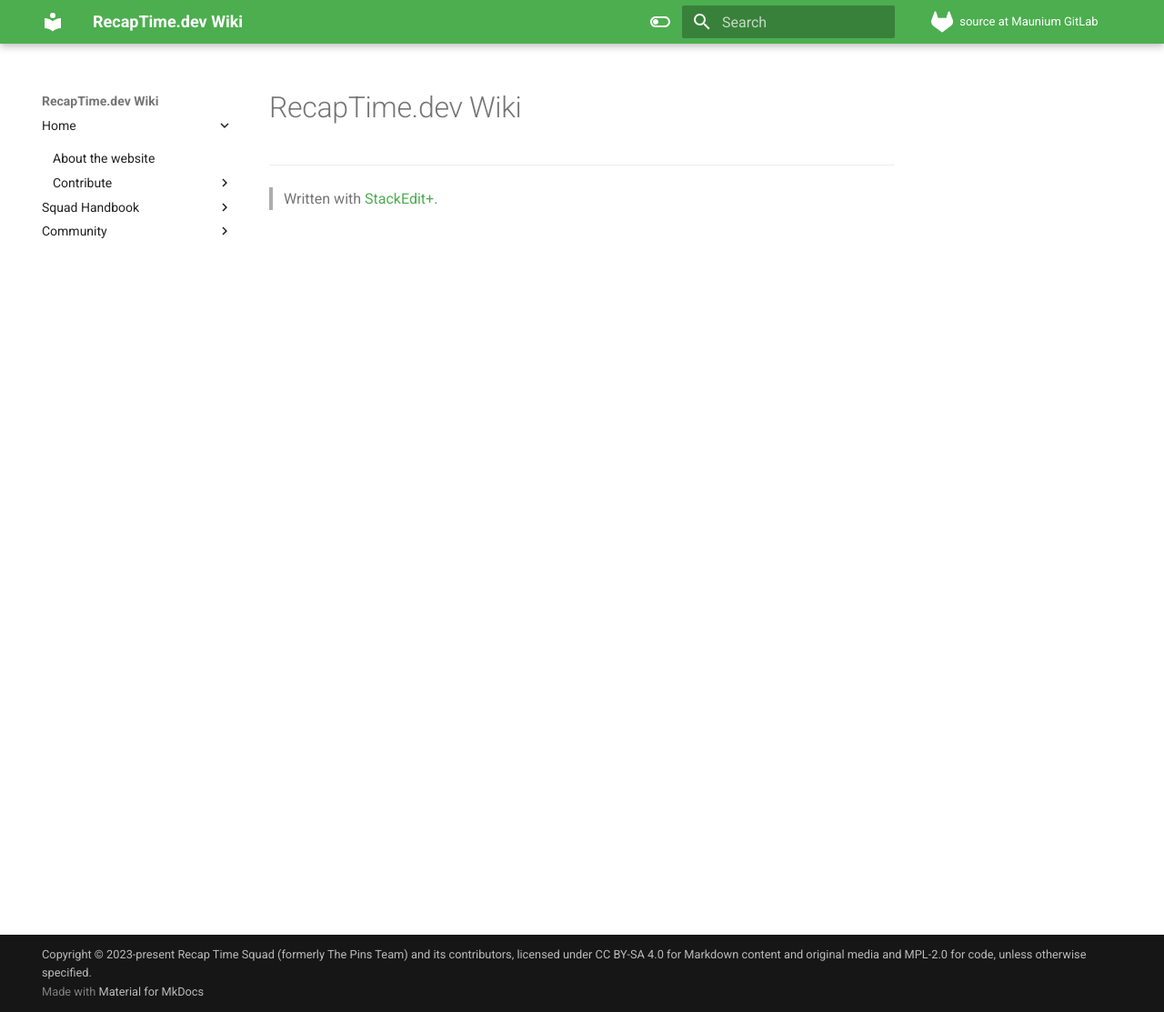
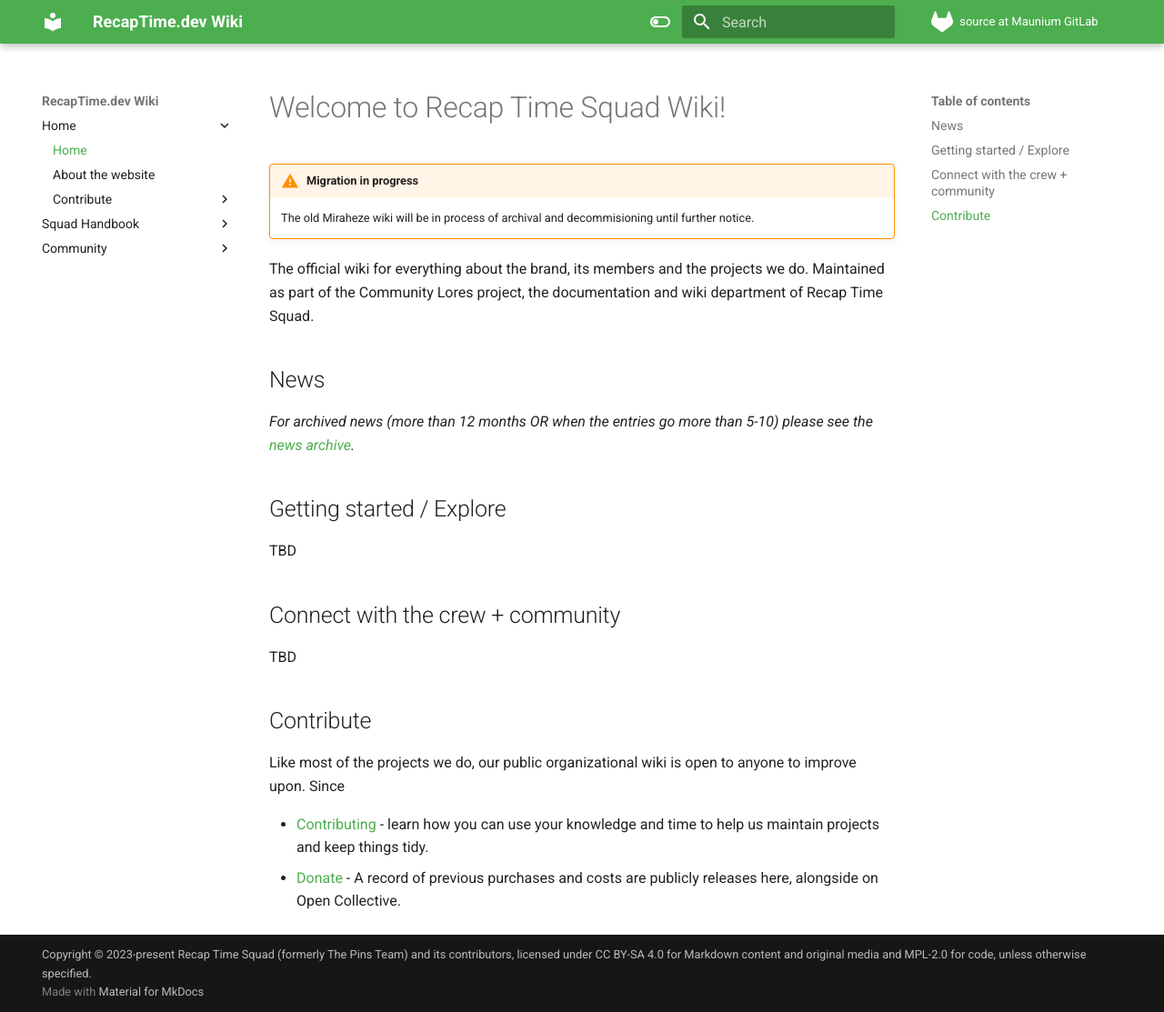
Before and after one commit to recaptime-dev/squad-wiki, an MkDocs documentation site: the page built from content/index.md, in a window 1280 px wide and 1113 px high. Shown: the whole window at 91% size. Built offline with MkDocs 1.6.1 and Material for MkDocs 9.7.7, drawn with Linux system fonts in a browser that asks for light colours.

Commit message:
Update wiki content behind the scenes
Signed-off-by: Andrei Jiroh Halili <ajhalili2006@andreijiroh.eu.org>

```diff
--- a/content/index.md
+++ b/content/index.md
@@ -1,8 +1,34 @@
-title:
+title: Home
 ---
 
----
-> Written with [StackEdit+](https://stackedit.net/).
+# Welcome to Recap Time Squad Wiki!
+
+!!! warning "Migration in progress"
+    The old Miraheze wiki will be in process of archival and decommisioning until further notice.
+
+The official wiki for everything about the brand, its members and the projects we do. Maintained as part of the Community Lores project, the documentation and wiki department of Recap Time Squad.
+
+## News
+
+_For archived news (more than 12 months OR when the entries go more than 5-10) please see the [news archive](./community/news-archive.md)._
+
+## Getting started / Explore
+
+TBD
+
+## Connect with the crew + community
+
+TBD
+
+## Contribute
+
+Like most of the projects we do, our public organizational wiki is open to anyone to improve upon. Since
+
+* [Contributing](contribute/index.md) - learn how you can use your knowledge and time to help us maintain
+projects and keep things tidy.
+* [Donate](./community/donate.md) - A record of previous purchases and costs are publicly releases here,
+alongside on Open Collective.
+
 <!--stackedit_data:
 eyJwcm9wZXJ0aWVzIjoiZXh0ZW5zaW9uczpcbiAgcHJlc2V0Oi
 BnZm1cbiAgZW1vamk6XG4gICAgc2hvcnRjdXRzOiB0cnVlXG4i
```
Also changed, not shown: content/handbook/company/general-onboarding.md (added, +22 -0 lines), content/handbook/index.md (added, +8 -0 lines), content/projects/lorebooks.wiki.md (added, +17 -0 lines).
